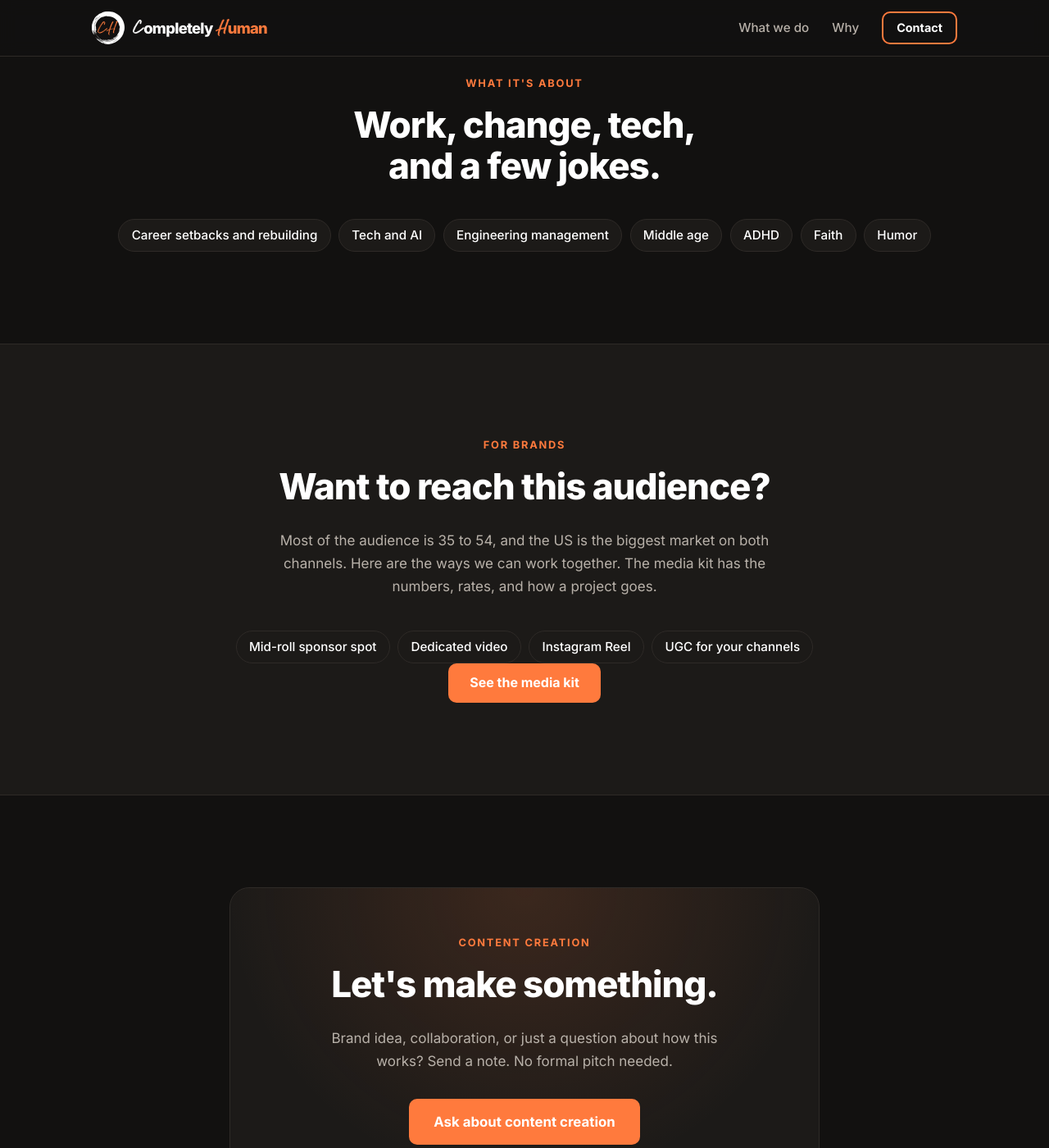
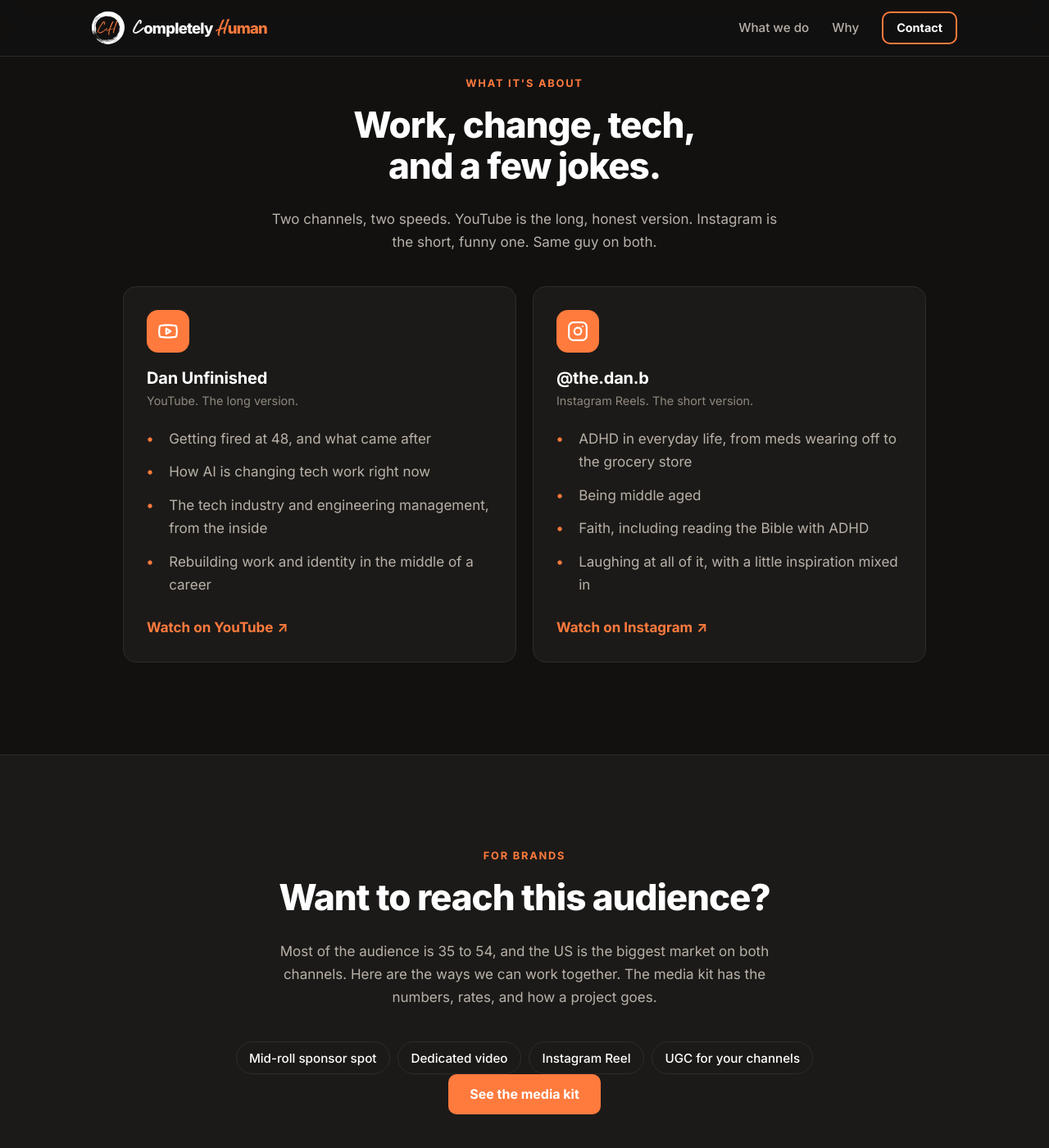
Before and after one commit to dbough/becompletelyhuman.com, a Jekyll site: the page built from content-creation/index.html, in a window 1280 px wide and 1400 px high, scrolled down 2165 px. Shown: the whole window at 82% size. Built offline with Jekyll 4.4.1, drawn with Linux system fonts in a browser that asks for light colours.

Commit message:
Give "What it's about" a panel per channel
Replace the bare topic pills on /content-creation/ with a YouTube panel and
an Instagram panel: a framing line, four specific topics drawn from the
channel description, the Instagram bio and the top videos, and a link to
each channel.

Co-Authored-By: Claude Opus 5.5 <noreply@anthropic.com>
Claude-Session: https://claude.ai/code/session_01FtJnZsYneABPk6sxffEzGe

```diff
--- a/_sass/_pillar.scss
+++ b/_sass/_pillar.scss
@@ -460,3 +460,22 @@
   flex-grow: 0;
   margin-bottom: 1rem;
 }
+
+// Content Creation: one panel per channel in "What it's about".
+.pillar .topic {
+  display: flex;
+  flex-direction: column;
+}
+
+.pillar .topic h3 {
+  margin-bottom: 0.25rem;
+}
+
+.pillar .topic .panel__sub {
+  margin: 0 0 1.25rem;
+}
+
+.pillar .topic .ticks {
+  flex-grow: 1;
+  margin-bottom: 1.5rem;
+}
--- a/content-creation/index.html
+++ b/content-creation/index.html
@@ -90,12 +90,36 @@ noindex: true
       <header class="section__header">
         <p class="eyebrow">What it's about</p>
         <h2 id="themes-title">Work, change, tech, and a few jokes.</h2>
+        <p>Two channels, two speeds. YouTube is the long, honest version. Instagram is the short, funny one. Same guy on both.</p>
       </header>
-      <ul class="tags">
-        {%- for theme in kit.themes %}
-        <li>{{ theme }}</li>
-        {%- endfor %}
-      </ul>
+
+      <div class="split split--wide">
+        <div class="panel topic">
+          <span class="card__icon" aria-hidden="true">{% include icon.html name="youtube" %}</span>
+          <h3>Dan Unfinished</h3>
+          <p class="panel__sub">YouTube. The long version.</p>
+          <ul class="ticks ticks--dot">
+            <li>Getting fired at 48, and what came after</li>
+            <li>How AI is changing tech work right now</li>
+            <li>The tech industry and engineering management, from the inside</li>
+            <li>Rebuilding work and identity in the middle of a career</li>
+          </ul>
+          <a class="card__link" href="https://www.youtube.com/@danunfinished">Watch on YouTube<span class="card__arrow" aria-hidden="true">↗</span></a>
+        </div>
+
+        <div class="panel topic">
+          <span class="card__icon" aria-hidden="true">{% include icon.html name="instagram" %}</span>
+          <h3>@the.dan.b</h3>
+          <p class="panel__sub">Instagram Reels. The short version.</p>
+          <ul class="ticks ticks--dot">
+            <li>ADHD in everyday life, from meds wearing off to the grocery store</li>
+            <li>Being middle aged</li>
+            <li>Faith, including reading the Bible with ADHD</li>
+            <li>Laughing at all of it, with a little inspiration mixed in</li>
+          </ul>
+          <a class="card__link" href="https://www.instagram.com/the.dan.b/">Watch on Instagram<span class="card__arrow" aria-hidden="true">↗</span></a>
+        </div>
+      </div>
     </div>
   </section>
 
```
